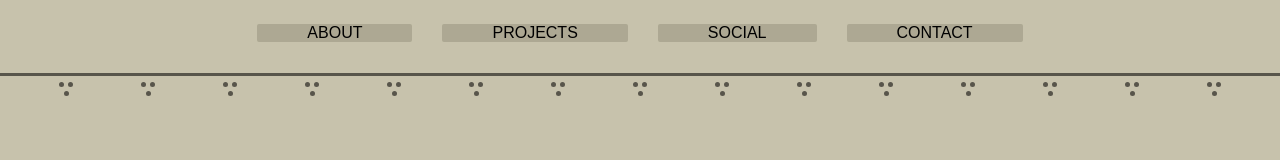
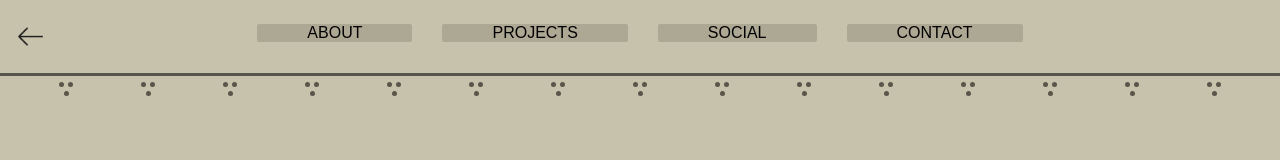
Before and after one commit to ayurokas/portfolio, a React (Create React App) app: page /projet in a window 1280 px wide. Shown: the top 160 px of the page. Built offline with nearby package versions, Linux system fonts and the light colour scheme; a web font is replaced by a local one.

Commit message:
add arrow

```diff
--- a/src/components/menu/menu.css
+++ b/src/components/menu/menu.css
@@ -85,3 +85,17 @@
 .menu-item.active a .line-below {
     background-color: #58554b;
 }
+
+.back-arrow {
+    cursor: pointer;
+    position: absolute;
+    left: 10px;
+    top: 10px;
+}
+
+.back-arrow img {
+    height: 25px;
+    width: auto;
+    display: block;
+    margin-top: 6px;
+}
--- a/src/components/menu/menu.jsx
+++ b/src/components/menu/menu.jsx
@@ -1,5 +1,6 @@
 import React, { useState } from 'react';
 import './menu.css';
+import arrow from '../../assets/arrow.png'
 
 
 function Menu() {
@@ -9,10 +10,17 @@ function Menu() {
         setActiveMenuItem(item);
     };
 
+    const goToHomePage = () => {
+        window.location.href = '/';
+    };
+
     return (
         <div>
             <div className="menu-container">
                 <ul className="menu">
+                    <div className="back-arrow" onClick={goToHomePage}>
+                        <img src={arrow} alt="Back to home" />
+                    </div>
                     <li className={`menu-item ${activeMenuItem === 'about' ? 'active' : ''}`}>
                         <a href="#about" onClick={() => handleMenuItemClick('about')}>
                             <span className="line-above"></span>
```
Also changed, not shown: src/assets/arrow.png (added).
